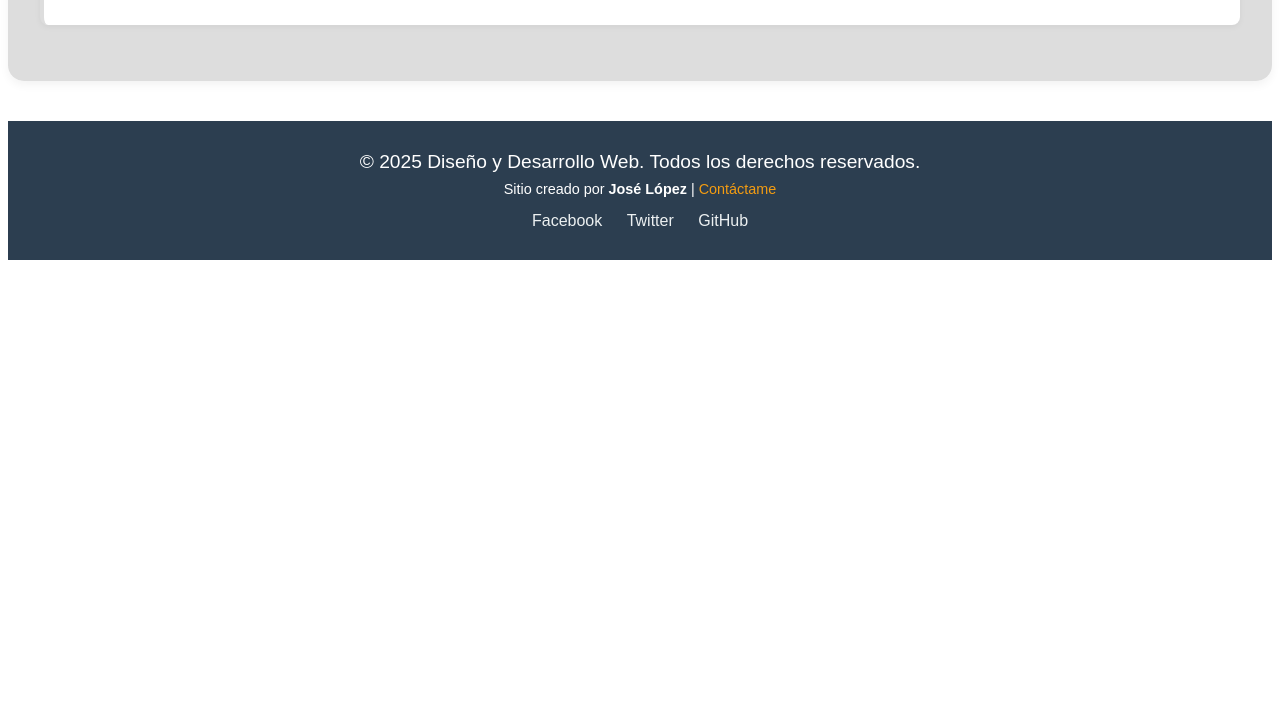
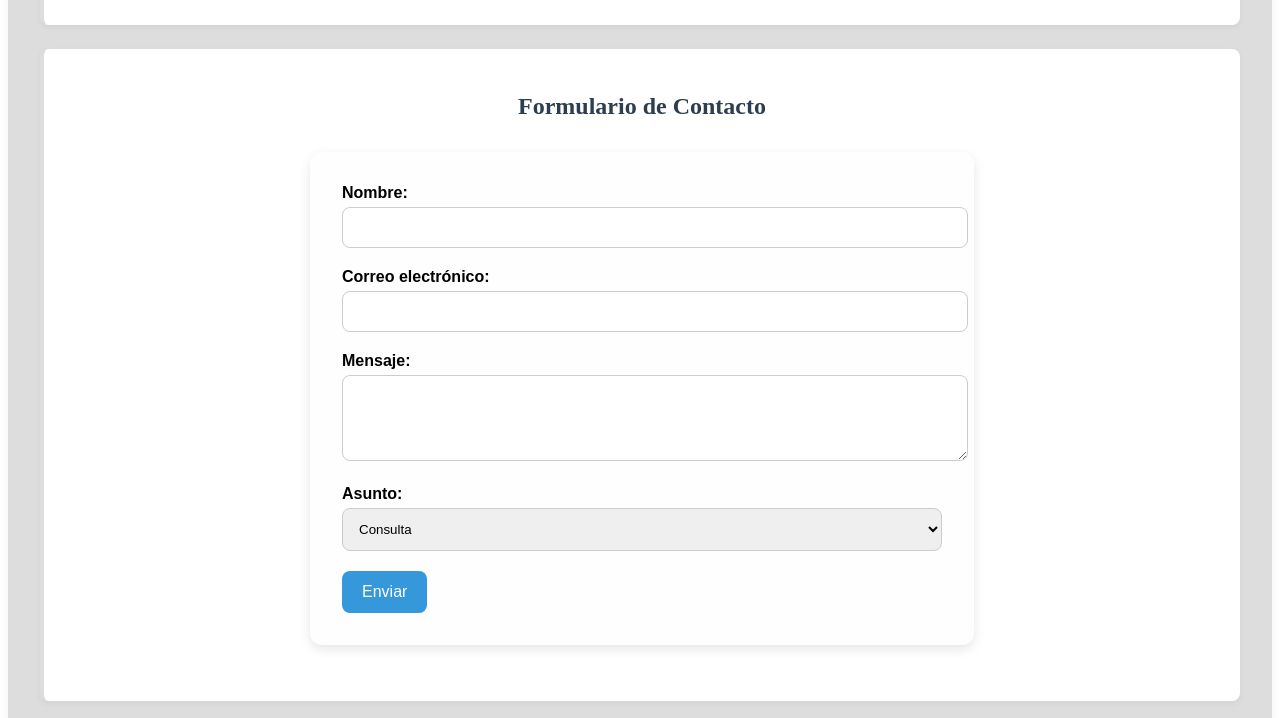
Before and after one commit to JoseLopez540/Desarrollo, a plain HTML site: page Robotica.html in a window 1280 px wide. Shown: the part 2462-3180 px from the top of the page. Before the commit the page ends 2730 px from the top, so only its background shows below. Drawn offline with Linux system fonts and the light colour scheme.

Commit message:
Update Robotica.html

```diff
--- a/Robotica.html
+++ b/Robotica.html
@@ -118,6 +118,67 @@
     <h2>Video Recomendado</h2>
     <center><iframe width="560" height="315" src="https://www.youtube.com/embed/bHOrWkkXWmM?si=dPuVsvm4Bhjr-hR6" title="YouTube video player" frameborder="0" allow="accelerometer; autoplay; clipboard-write; encrypted-media; gyroscope; picture-in-picture; web-share" referrerpolicy="strict-origin-when-cross-origin" allowfullscreen></iframe></center>
 </article>
+    <article>
+    <h2 style="text-align: center; color: #2c3e50;">Formulario de Contacto</h2>
+
+<form
+  action="javascript:void(0);"
+  onsubmit="alert('Formulario enviado correctamente!');"
+  style="background-color: #fefefe; padding: 2rem; border-radius: 12px; box-shadow: 0 4px 12px rgba(0,0,0,0.1); max-width: 600px; margin: 2rem auto; font-family: Arial, sans-serif;"
+>
+  <!-- Campo de nombre -->
+  <label for="nombre" style="display: block; font-weight: bold; margin-bottom: 5px;">Nombre:</label>
+  <input
+    type="text"
+    id="nombre"
+    name="nombre"
+    required
+    style="width: 100%; padding: 12px; margin-bottom: 20px; border: 1px solid #ccc; border-radius: 8px;"
+  >
+
+  <!-- Campo de correo -->
+  <label for="correo" style="display: block; font-weight: bold; margin-bottom: 5px;">Correo electrónico:</label>
+  <input
+    type="email"
+    id="correo"
+    name="correo"
+    required
+    style="width: 100%; padding: 12px; margin-bottom: 20px; border: 1px solid #ccc; border-radius: 8px;"
+  >
+
+  <!-- Campo de mensaje -->
+  <label for="mensaje" style="display: block; font-weight: bold; margin-bottom: 5px;">Mensaje:</label>
+  <textarea
+    id="mensaje"
+    name="mensaje"
+    rows="4"
+    required
+    style="width: 100%; padding: 12px; margin-bottom: 20px; border: 1px solid #ccc; border-radius: 8px;"
+  ></textarea>
+
+  <!-- Campo de selección -->
+  <label for="asunto" style="display: block; font-weight: bold; margin-bottom: 5px;">Asunto:</label>
+  <select
+    id="asunto"
+    name="asunto"
+    style="width: 100%; padding: 12px; margin-bottom: 20px; border: 1px solid #ccc; border-radius: 8px;"
+  >
+    <option value="consulta">Consulta</option>
+    <option value="soporte">Soporte técnico</option>
+    <option value="otro">Otro</option>
+  </select>
+
+  <!-- Botón de envío -->
+  <button
+    type="submit"
+    style="background-color: #3498db; color: white; border: none; padding: 12px 20px; border-radius: 8px; cursor: pointer; font-size: 1rem; transition: background-color 0.3s, transform 0.2s;"
+    onmouseover="this.style.backgroundColor='#2980b9'; this.style.transform='scale(1.05)';"
+    onmouseout="this.style.backgroundColor='#3498db'; this.style.transform='scale(1)';"
+  >
+    Enviar
+  </button>
+</form>
+</section>
 </section>
 <footer style="
   background-color: #2c3e50;
```
